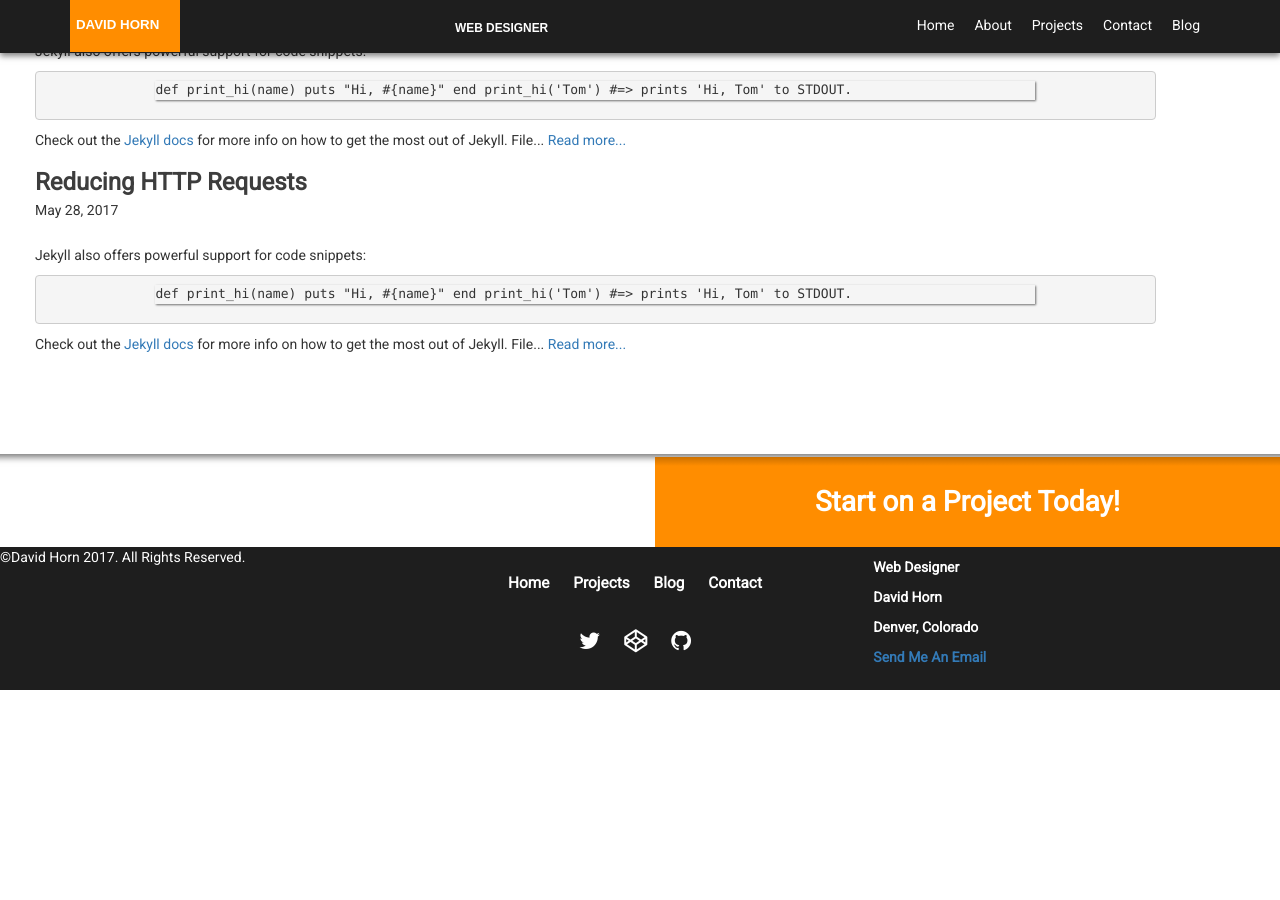
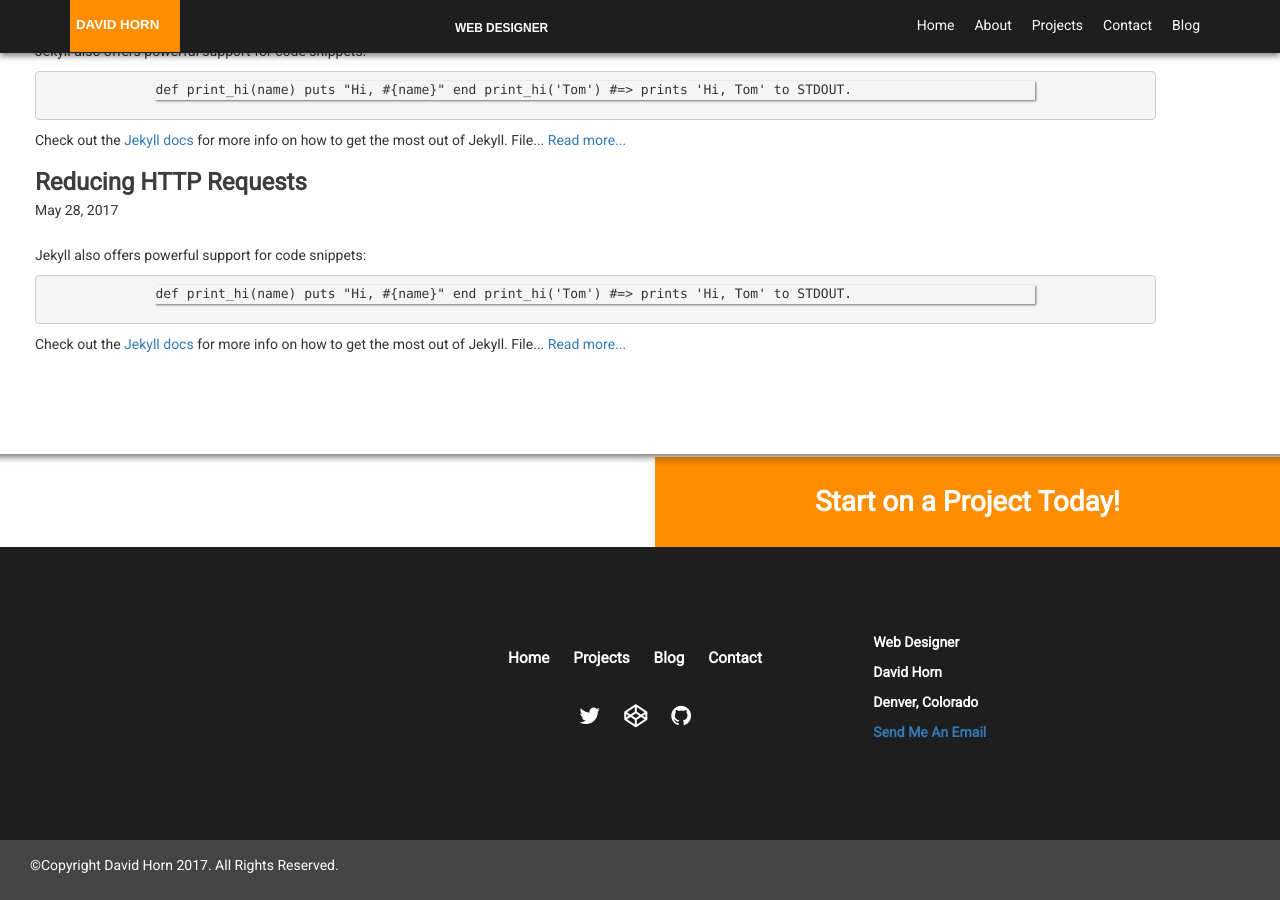
Before and after one commit to davidh6164/davidh6164.github.io, a Jekyll site: the page built from index.md, in a window 1280 px wide and 900 px high, scrolled down 1737 px. Built offline with Jekyll 4.4.1, drawn with Linux system fonts in a browser that asks for light colours; nearby versions of some CDN libraries; library files that are not in the unit come from our copies; a script that is not in the unit is left out; before the commit the page ends 2427 px from its top, so only the background shows below that; some of the changed lines change nothing that is shown.

Commit message:
Add files via upload

```diff
--- a/_includes/footer.html
+++ b/_includes/footer.html
@@ -2,22 +2,22 @@
     <head></head>
     <body>
     <footer id="footer">
-        <div class="row">
+        <div class="row heighten-row">
     <div class="col-sm-4">
-        <div>&copy;David Horn 2017. All Rights Reserved.<br/><br/></div>
+
     </div>
     <div class="col-sm-4">
         <div class="text-links">
         <a href="#">Home</a> <a href="projects.html">Projects</a> <a href="blog.html">Blog</a>
             <a href="contact.html">Contact</a>
             <div class="share-group2">
-                <a target="_blank" href="https://twitter.com/david_onTheWeb">
+                <a href="https://twitter.com/david_onTheWeb">
                     <i class="fa fa-twitter" aria-hidden="true"></i>
                 </a>
-                <a target="_blank" href="https://codepen.io/davidh6164">
+                <a href="https://codepen.io/davidh6164">
                     <i class="fa fa-codepen" aria-hidden="true"></i>
                 </a>
-                <a target="_blank" href="https://github.com/davidh6164">
+                <a href="https://github.com/davidh6164">
                     <i class="fa fa-github" aria-hidden="true"></i>
                 </a>
             </div>
@@ -30,6 +30,11 @@
         <h5><a href="mailto:davidh882@gmail.com">Send Me An Email</a></h5>
     </div>
             </div>
+        <div class="row">
+            <div class="col-xs-12">
+                <div>&copy;Copyright David Horn 2017. All Rights Reserved.<br/><br/></div>
+            </div>
+        </div>
         </footer>
     </body>
     </html>
```
